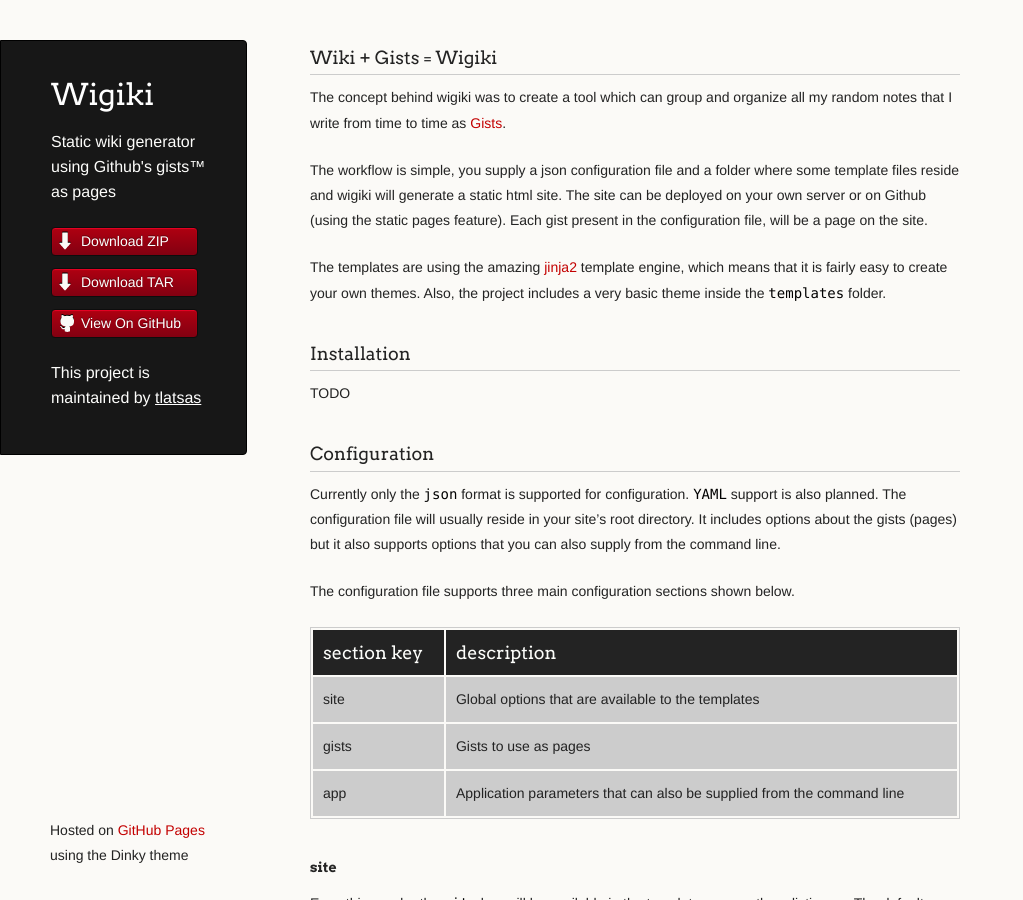
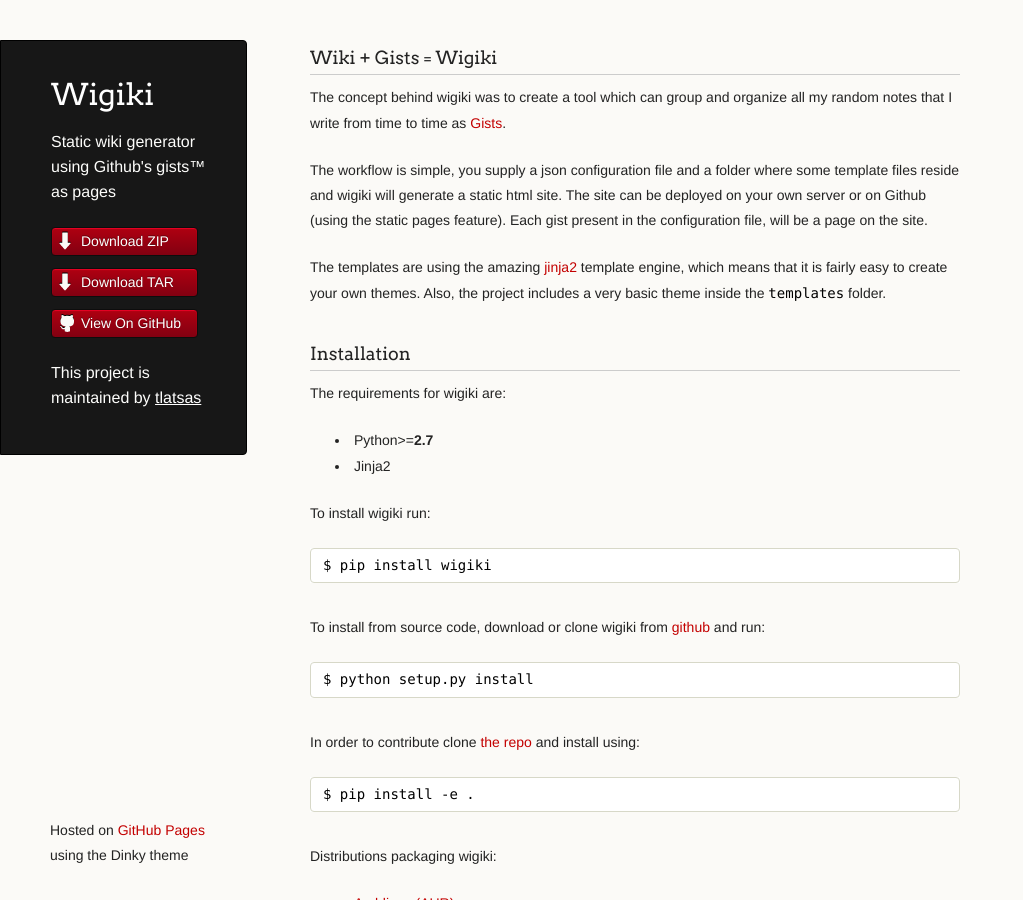
Before and after one commit to tlatsas/wigiki, a Jekyll site: the page built from index.md, in a window 1280 px wide and 900 px high. Shown: the whole window, without its empty margins (0-1023 px from the left). Built offline with Jekyll 4.4.1, drawn with Linux system fonts in a browser that asks for light colours; Markdown is read by kramdown in place of the engine named in the settings.

Commit message:
install section

````diff
--- a/index.md
+++ b/index.md
@@ -14,7 +14,32 @@
 
 ### Installation
 
-TODO
+The requirements for wigiki are:
+
+* Python>=__2.7__
+* Jinja2
+
+To install wigiki run:
+
+```
+$ pip install wigiki
+```
+
+To install from source code, download or clone wigiki from [github][home] and run:
+
+```
+$ python setup.py install
+```
+
+In order to contribute clone [the repo][home] and install using:
+
+```
+$ pip install -e .
+```
+
+Distributions packaging wigiki:
+
+* [Archlinux (AUR)][arch]
 
 ### Configuration
 
@@ -101,3 +126,4 @@
 [home]: https://github.com/tlatsas/wigiki
 [docs]: http://tlatsas.github.io/wigiki
 [issues]: https://github.com/tlatsas/wigiki/issues
+[arch]: https://aur.archlinux.org/packages/wigiki-git/
````
